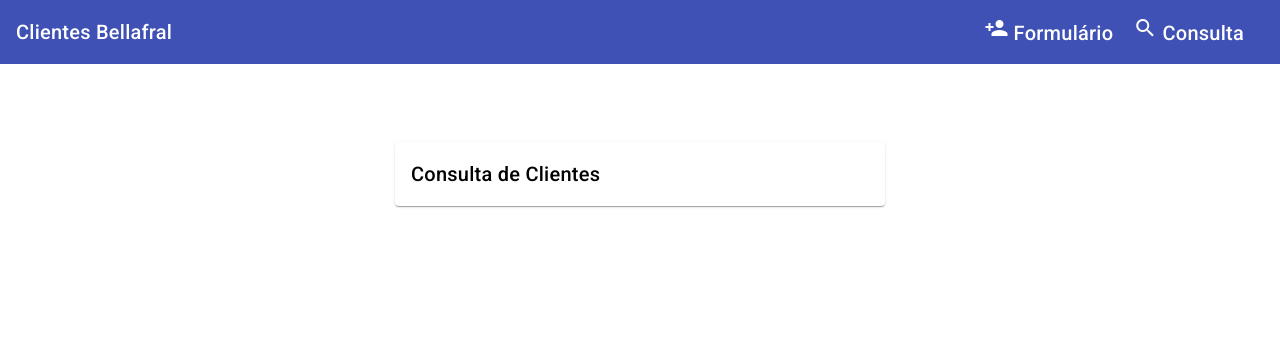
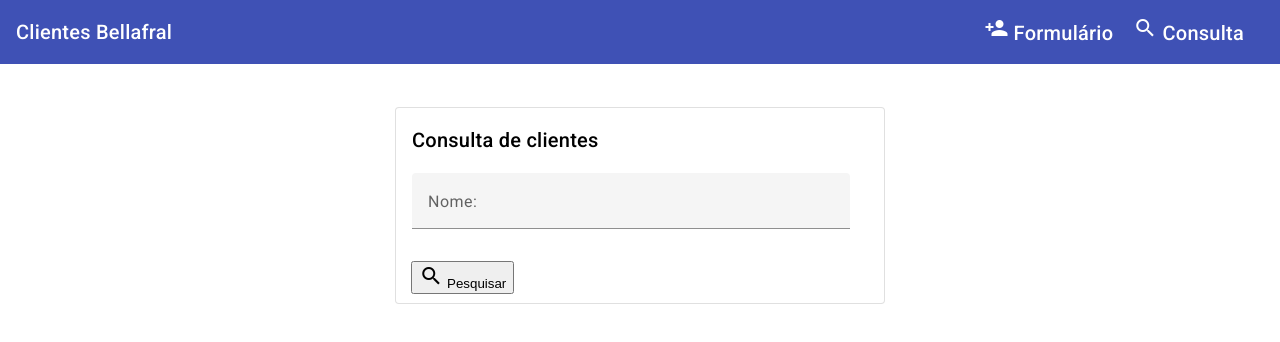
Before and after one commit to vitor-lima-ms/learning_angular, an Angular app in the folder crud_angular_material/: page /consult in a window 1280 px wide. Shown: the top 342 px of the page. Built offline with nearby package versions, Linux system fonts and the light colour scheme.

Commit message:
Update consult.component.html

```diff
--- a/crud_angular_material/src/app/consult/consult.component.html
+++ b/crud_angular_material/src/app/consult/consult.component.html
@@ -1,15 +1,28 @@
 <div fxLayout="row" fxLayoutAlign="center">
     <div fxLayout="column" fxFlex="35em">
-        <form class="mt-60" #searchfrm="ngForm">
-            <mat-card class="mb-20">
+        <form class="mt-20" #searchfrm="ngForm">
+            <mat-card class="mb-20" appearance="outlined">
                 <mat-card-header>
                     <mat-card-title>
-                        Consulta de Clientes
+                        Consulta de clientes
                     </mat-card-title>
                 </mat-card-header>
-                <mat-card-content>
-
+                <mat-card-content class="mt-20">
+                    <div fxLayout="row">
+                        <div fxLayout="column" fxFlex="31.25em">
+                            <mat-form-field>
+                                <mat-label>Nome: </mat-label>
+                                <input matInput>
+                            </mat-form-field>
+                        </div>
+                    </div>
                 </mat-card-content>
+                <mat-card-actions>
+                    <button type="submit" mat-raised-button color="primary" class="ml-5">
+                        <mat-icon>search</mat-icon>
+                        Pesquisar
+                    </button>
+                </mat-card-actions>
             </mat-card>
         </form>
     </div>
```
